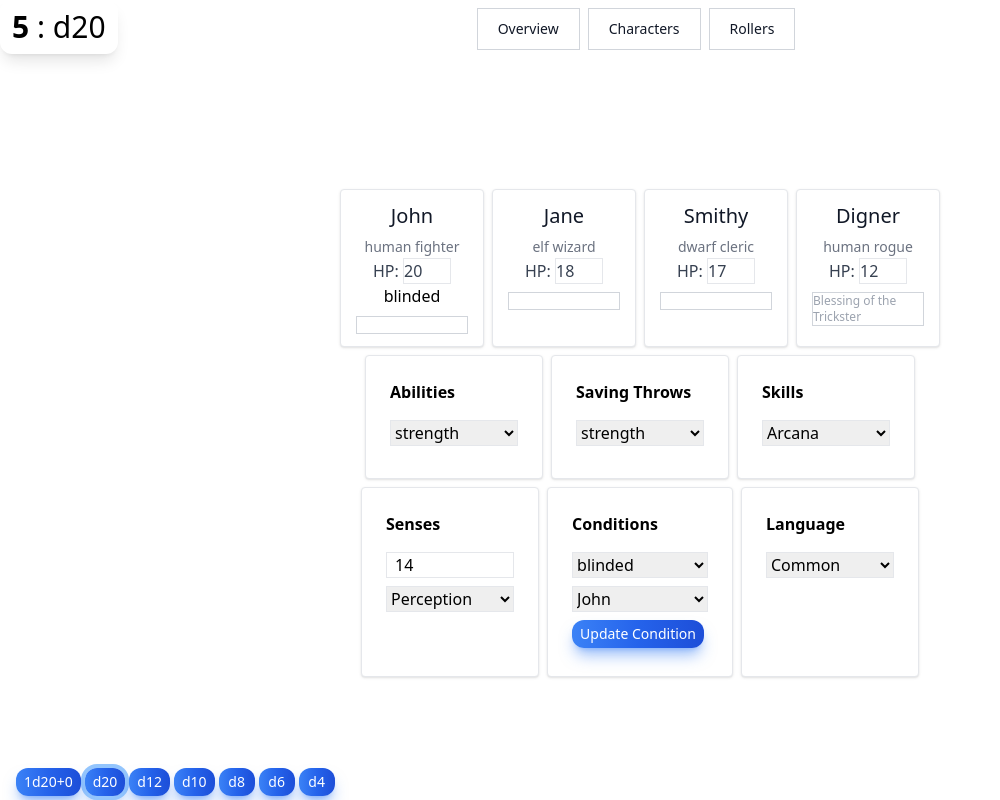
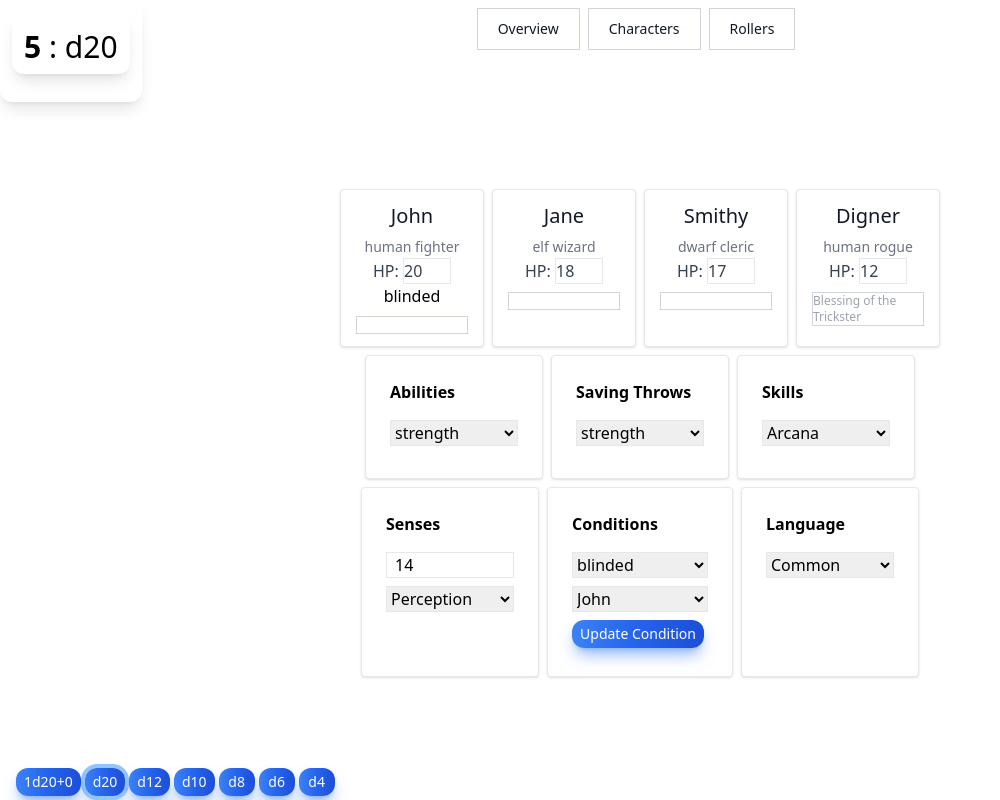
Before and after one commit to troyrthompson/dm-tools, a Next.js app: page / in a window 1280 px wide. Both pictures are taken after a click on the element "d20". Shown: the whole page, without its empty margins (0-1000 px from the left). Built offline with nearby package versions, Linux system fonts and the light colour scheme.

Commit message:
Update styling

```diff
--- a/app/components/dice/RollList.tsx
+++ b/app/components/dice/RollList.tsx
@@ -5,6 +5,8 @@ import { useAppSelector } from "@/lib/hooks";
 import { selectRollHistory } from "@/lib/features/dice/diceSlice";
 
 import getModifierString from "@/lib/utils/getModifierString";
+
+import capitalizeString from "@/lib/utils/capitalizeString";
 
 export const RollList = () => {
 
@@ -49,7 +51,7 @@ export const RollList = () => {
         if (rolls.length - 1 === index) {
             return (
                 <>
-                    <div className="leading-none italic">{roll.name}</div>
+                    <div className="leading-none italic pt-2">{capitalizeString(roll.name)}</div>
                     <div className="leading-none text-3xl" key={index}><span className="font-bold">{roll.total}</span> : {outputQuantity(roll.quantity)}d{roll.sides} {outputModifier(roll.modifier)} {outputEachDieResult(roll.results)}</div>
                 </>
             )
@@ -57,7 +59,7 @@ export const RollList = () => {
 
         return (
             <>
-                <div className="leading-none italic">{roll.name}</div>
+                <div className="leading-none italic">{capitalizeString(roll.name)}</div>
                 <div className="leading-none" key={index}><span className="font-bold">{roll.total}</span> : {outputQuantity(roll.quantity)}d{roll.sides} {outputModifier(roll.modifier)} {outputEachDieResult(roll.results)}</div>
             </>
         )
@@ -65,9 +67,15 @@ export const RollList = () => {
 
   return (
     <>
-        {rolls.map((roll, index) => {
-            return outputRoll(rolls, roll, index);
-        })}
+        {rolls.length === 0 ? (
+            ''
+        ) : (
+            <div className="text-center min-w-24 min-h-12 sm:text-left p-3 bg-white rounded-xl shadow-lg mb-4">
+                {rolls.map((roll, index) => {
+                    return outputRoll(rolls, roll, index);
+                })}
+            </div>
+        )}
     </>
   );
 };
```
